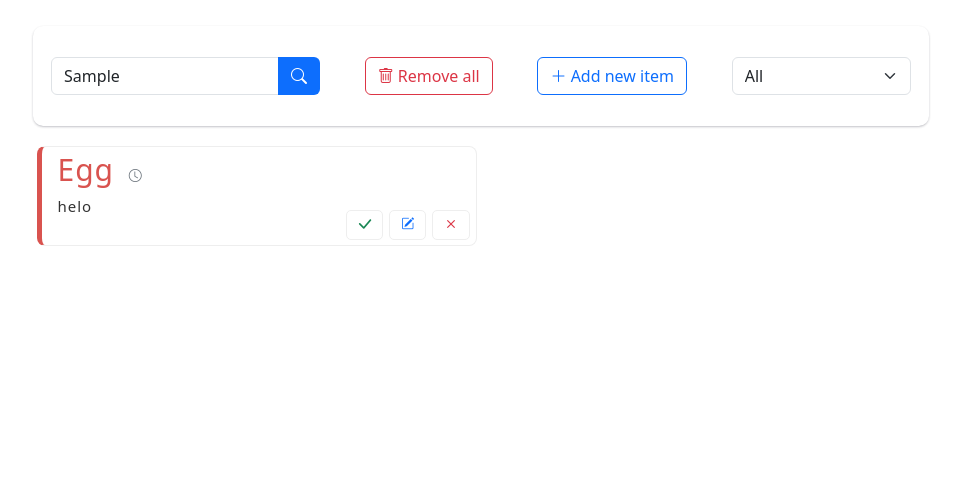
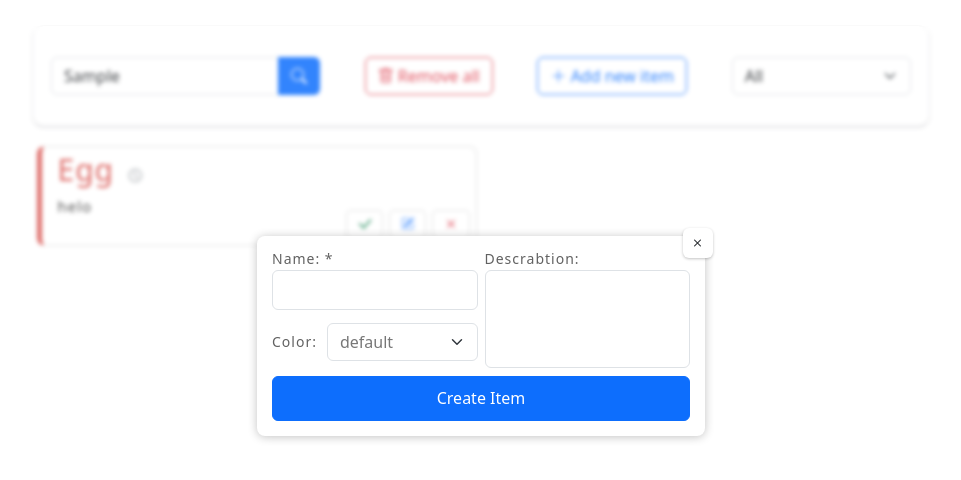
Before and after one commit to amirhosein06/React-Todo-List, a React (Create React App) app: page / in a window 1280 px wide. Both pictures are taken after typing "Sample" into the empty fields and a click on the button "Add new item". Shown: the top 480 px of the page, without its empty margins (159-1120 px from the left). Built offline with nearby package versions, Linux system fonts and the light colour scheme.

Commit message:
add create component & add handler for som button

```diff
--- a/src/App.jsx
+++ b/src/App.jsx
@@ -2,6 +2,7 @@ import { useState } from "react";
 import OptionBar from "./component/optionbar";
 import ItemShow from "./component/itemshow";
 import Context from "./component/context/context";
+import CreateItem from "./component/createitem";
 
 function App() {
   const [datalist, setdatalist] = useState([
@@ -10,16 +11,20 @@ function App() {
       name: "egg",
       descraption: "helo",
       color: "danger",
-      badage: "w",
       date: "10:20 , 2024/8/2",
       status: "active"
     }
   ]);
+  const [Createstatus, setCreatestatus] = useState(false);
   return (
     <Context.Provider value={{
-      datalist: datalist
+      datalist: datalist,
+      dataset: setdatalist,
+      createstaus: Createstatus,
+      createstausset: setCreatestatus
     }}>
       <OptionBar/>
+      {Createstatus && (<CreateItem/>)}
       <ItemShow/>
     </Context.Provider>
   );
--- /dev/null
+++ b/src/component/createitem.jsx
@@ -0,0 +1,83 @@
+import '../css/createitem.css';
+import { useRef,useState,useContext } from 'react';
+import Context from "./context/context";
+
+const CreateItem = () => {
+    const nameinput = useRef();
+    const [selectval, setselectval] = useState(["default","#777"]);
+    const [nameval, setnameval] = useState("");
+    const [areaval, setareaval] = useState("");
+    const context = useContext(Context);
+
+    const handleselect = (e)=>{
+        const val = e.target.value;
+        const newval = val.split(",");
+        setselectval(newval);
+    }
+    const closing = ()=>{
+        context.createstausset(false);
+    }
+    const handlenamechange = (e)=>{
+        setnameval(e.target.value);
+    }
+    const hendlearea = (e)=>{
+        setareaval(e.target.value);
+    }
+    const handlecreate = ()=>{
+        if (!nameval || nameval === " ") {
+            nameinput.current.placeholder = "please fill out this input !";
+        }else{
+            const time = new Date();
+            const createdData = {
+                id: context.datalist.length +1,
+                name: nameval,
+                descraption: areaval,
+                color: selectval[0],
+                date: time.toLocaleString(),
+                status: "active"
+            }
+            const newdata = [...context.datalist,createdData];
+            context.dataset(newdata);
+            context.createstausset(false);
+        }
+    }
+
+    return (
+       <div className="blurback">
+                <div className='create_container'>
+                    <div className="close_btn btn" onClick={closing}><i class="bi bi-x"></i></div>
+
+           <div className="left">
+            <label htmlFor="name">Name: *</label>
+            <input type='text' ref={nameinput} className='form-control' id='name' maxLength={25} value={nameval} onChange={handlenamechange}/>
+
+            <div className="color_box">
+            <label htmlFor="color">Color:</label>
+            <select value={selectval} onChange={handleselect} style={{color: selectval[1]}} class="form-select select_box" aria-label="Default select example" id='color'>
+               <option value={["default","#777"]}  style={{background:"#777"}} selected>default</option>
+               <option value={["primary","#428bca"]} style={{background:"#428bca"}}>primary</option>
+               <option value={["success","#5cb85c"]} style={{background:"#5cb85c"}}>success</option>
+
+               <option value={["danger","#d9534f"]} style={{background:"#d9534f"}}>danger</option>
+               <option value={["warning","#f0ad4e"]} style={{background:"#f0ad4e"}}>warning</option>
+               <option value={["info","#5bc0de"]} style={{background:"#5bc0de"}}>info</option>
+               <option value={["bdc","#29527a"]} style={{background:"#29527a"}}>purple</option>
+            </select>
+            </div>
+
+            </div>
+
+            <div className="right">
+            <label htmlFor="des">Descrabtion:</label>
+            <textarea  className='form-control' id='des' maxLength={50} value={areaval} onChange={hendlearea}/>
+            </div>
+
+           <div className="bottom">
+            <button className="btn btn-primary" onClick={handlecreate}>Create Item</button>
+           </div>
+        </div>
+       </div>
+     );
+}
+
+export default CreateItem;
--- a/src/component/itemshow.jsx
+++ b/src/component/itemshow.jsx
@@ -2,13 +2,17 @@ import { useContext } from "react";
 import Context from "./context/context";
 import Item from "./item";
 import '../css/itemshow.css';
+import png from '../Notebook.png';
 
 const ItemShow = () => {
     const context = useContext(Context);
     return (
         <div className="item_box">
             {context.datalist.length === 0 ? (
-                <h1>Not Item</h1>
+                <div className="no_item">
+                    <img src={png}/>
+                    <h4>No items have been added !</h4>
+                </div>
             ):(
                 context.datalist.map((item)=>(
                     <Item data={item}/>
--- a/src/component/optionbar.jsx
+++ b/src/component/optionbar.jsx
@@ -1,6 +1,17 @@
 import '../css/optionbar.css';
+import { useContext,useState } from "react";
+import Context from "./context/context";
 
 const OptionBar = () => {
+    const context = useContext(Context);
+
+    const handlenewitem = ()=>{
+        context.createstausset(true);
+    }
+    const handleremovall = ()=>{
+        context.dataset([]);
+    }
+
     return (
         <div className="option_container">
 
@@ -13,11 +24,11 @@ const OptionBar = () => {
 
 
             <div>
-                <button className="btn btn-outline-danger"><i className="bi bi-trash"></i> Remove all</button>
+                <button className="btn btn-outline-danger" onClick={handleremovall}><i className="bi bi-trash"></i> Remove all</button>
             </div>
 
             <div>
-                <button className="btn btn-outline-primary"><i className="bi bi-plus-lg"></i> Add new item</button>
+                <button className="btn btn-outline-primary" onClick={handlenewitem}><i className="bi bi-plus-lg"></i> Add new item</button>
             </div>
 
             <select class="form-select select_box" aria-label="Default select example">
--- a/src/css/callout.css
+++ b/src/css/callout.css
@@ -1,7 +1,7 @@
 .callout {
   padding: 5px 6px 5px 15px;
   margin: 20px 0 0 0;
-  border: 1px solid #eee;
+  border: 1px solid #e0e0e0;
   border-left-width: 5px;
   border-radius: 8px;
 }
--- /dev/null
+++ b/src/css/createitem.css
@@ -0,0 +1,86 @@
+.blurback{
+    width: 100%;
+    height: 95vh;
+    position: absolute;
+    backdrop-filter: blur(2px);
+    background-color: #ffffff28;
+    z-index: 4;
+}
+.create_container{
+    width: 35%;
+    position: absolute;
+    height: 200px;
+    top: calc(50% - 170px);
+    left: 32.5%;
+    background-color: #fff;
+    border-radius: 8px;
+    box-shadow: #0000003d 0px 1px 10px;
+    padding: 15px;
+    padding-top: 10px;
+    display: grid;
+    grid-template-columns: repeat(8,1fr);
+    grid-template-rows: repeat(7,1fr);
+    gap: 7px;
+}
+.left{
+    grid-column: 1/5;
+    grid-row: 1/6;
+}
+.right{
+    grid-column: 5/-1;
+    grid-row: 1/6;
+}
+.bottom{
+    grid-column: 1/-1;
+    grid-row: 6/-1;
+}
+
+.left input{
+    width: 100%;
+    height: 40px;
+}
+.left input::placeholder{
+    color: #d9534f;
+    font-size: 14px;
+}
+.right textarea{
+    width: 100%;
+    height: 80%;
+    resize: none;
+}
+.bottom button{
+    width: 100%;
+    height: 100%;
+}
+label{
+    font-size: 14px;
+    letter-spacing: 1px;
+    font-weight: 400;
+    color: #616161;
+}
+.color_box{
+    display: flex;
+    align-items: center;
+    margin-top: 13px;
+    width: 100%;
+}
+.color_box select{
+    width: 100% !important;
+    height: 100%;
+    margin-left: 10px;
+}
+.left option{
+    color: #fff;
+}
+.close_btn{
+    background-color: #fff !important;
+    width: 30px !important;
+    height: 30px !important;
+    position: absolute;
+    top: -8px;
+    left: 95%;
+    display: flex !important;
+    align-items: center !important;
+    justify-content: center !important;
+    box-shadow: #0000003d 0px 1px 3px;
+}
--- a/src/css/item.css
+++ b/src/css/item.css
@@ -42,7 +42,7 @@
     justify-content: center;
     font-size: 18px;
     border-radius: 5px;
-    border: 1px solid #eee;
+    border: 1px solid #e0e0e0;
 }
 .btn-box .btn:nth-child(2){
     font-size: 13px;
--- a/src/css/itemshow.css
+++ b/src/css/itemshow.css
@@ -3,3 +3,18 @@
     display: flex;
     flex-wrap: wrap;
 }
+.no_item{
+    width: 100%;
+    color: #2F2E41;
+    word-spacing: 4px;
+    text-transform: capitalize;
+    display: flex;
+    align-items: center;
+    justify-content: center;
+    flex-direction: column;
+    margin-top: 100px;
+    opacity: 0.8;
+}
+.no_item img{
+    width: 40%;
+}
```
Also changed, not shown: src/Notebook.png (added).
